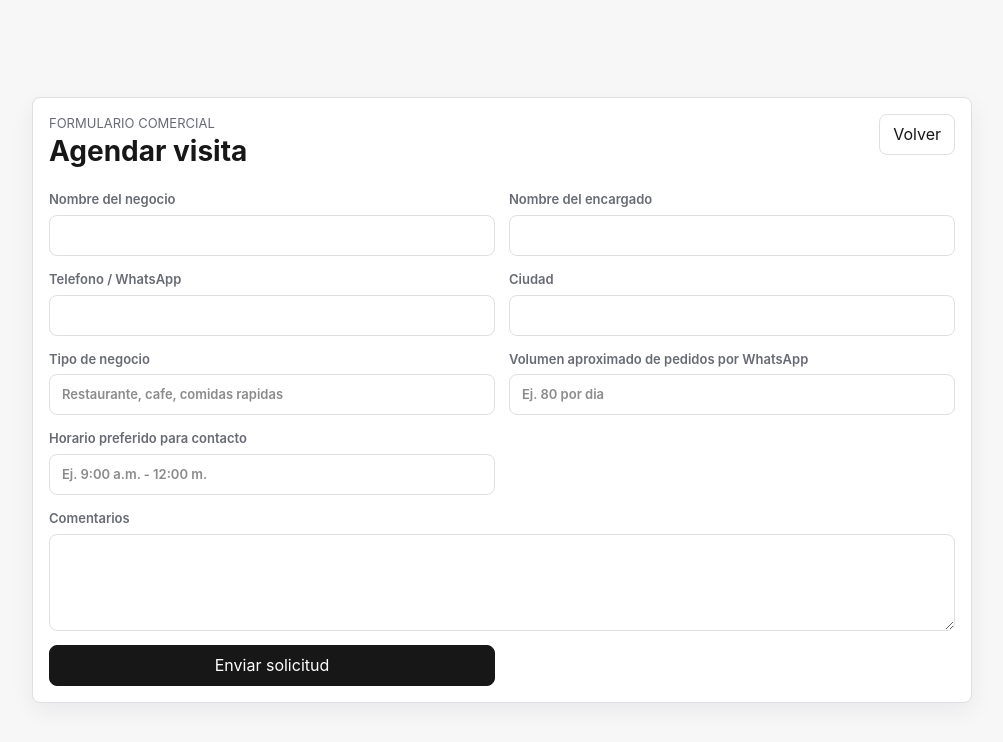
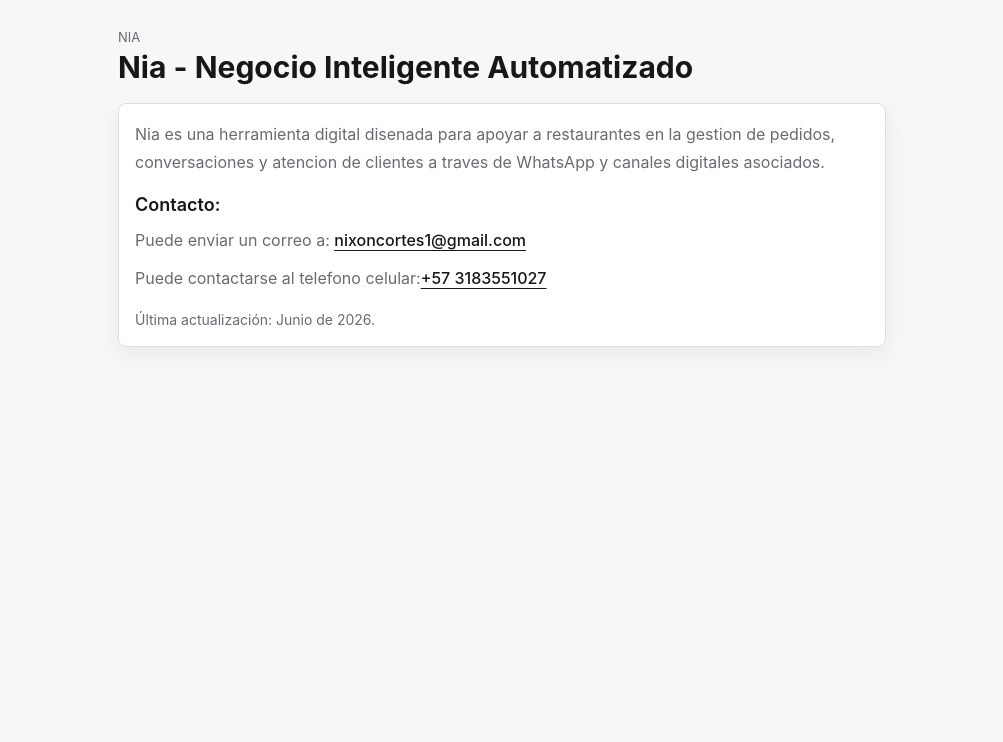
Before and after one commit to NixonCortesTabares/Nia, a React (Vite) app in the folder client/: page /agendar-visita in a window 1280 px wide. Shown: the top 742 px of the page, without its empty margins (138-1141 px from the left). Built offline with nearby package versions, Linux system fonts and the light colour scheme; no server answers.

Commit message:
añadido timeout para las requests, y cambios a agendar visita

```diff
--- a/client/src/pages/AgendarVisitaPage.tsx
+++ b/client/src/pages/AgendarVisitaPage.tsx
@@ -1,35 +1,56 @@
-import { useState } from 'react'
-import { Button } from '../components/ui/Button'
 import { Card } from '../components/ui/Card'
-import { useRouter } from '../routes/AppRoutes'
 
 export function AgendarVisitaPage() {
-  const { navigate } = useRouter()
-  const [sent, setSent] = useState(false)
 
-  return (
-    <main className="auth-page schedule-page">
-      <Card className="wide-card">
-        <div className="page-heading">
+ return (
+    <main className="content">
+      <div className="stack mx-auto max-w-3xl">
+        <section className="stack">
           <div>
-            <p className="eyebrow">Formulario comercial</p>
-            <h1>Agendar visita</h1>
+            <p className="eyebrow">Nia</p>
+            <h1 className="m-0 text-3xl font-bold text-[var(--text)]">
+              Nia - Negocio Inteligente Automatizado
+            </h1>
           </div>
-          <Button variant="ghost" onClick={() => navigate('/login')}>Volver</Button>
-        </div>
-        {sent ? <p className="success-message">Solicitud registrada de forma mock. El equipo comercial te contactara pronto.</p> : null}
-        <form className="form two-columns" onSubmit={(event) => { event.preventDefault(); setSent(true) }}>
-          <label>Nombre del negocio<input required /></label>
-          <label>Nombre del encargado<input required /></label>
-          <label>Telefono / WhatsApp<input required /></label>
-          <label>Ciudad<input required /></label>
-          <label>Tipo de negocio<input placeholder="Restaurante, cafe, comidas rapidas" /></label>
-          <label>Volumen aproximado de pedidos por WhatsApp<input placeholder="Ej. 80 por dia" /></label>
-          <label>Horario preferido para contacto<input placeholder="Ej. 9:00 a.m. - 12:00 m." /></label>
-          <label className="full">Comentarios<textarea rows={4} /></label>
-          <Button variant="primary" type="submit">Enviar solicitud</Button>
-        </form>
-      </Card>
+
+          <Card className="stack text-sm leading-7 text-[var(--text)] sm:text-base">
+            <p>
+              Nia es una herramienta digital disenada para apoyar a restaurantes
+              en la gestion de pedidos, conversaciones y atencion de clientes a
+              traves de WhatsApp y canales digitales asociados.
+            </p>
+
+            <section className="stack compact">
+              <h2 className="m-0 text-xl font-semibold text-[var(--text)]">
+                Contacto:
+              </h2>
+
+              <p className="m-0 text-[var(--muted)]">
+                Puede enviar un correo a:{' '}
+                <a
+                  className="font-medium text-[var(--text)] underline underline-offset-4"
+                  href="mailto:nixoncortes1@gmail.com"
+                >
+                  nixoncortes1@gmail.com
+                </a>
+              </p>
+               <p className="m-0 text-[var(--muted)]">
+                Puede contactarse al telefono celular:
+                <a
+                  className="font-medium text-[var(--text)] underline underline-offset-4"
+                >
+                  +57 3183551027
+                </a>
+              </p>
+            </section>
+
+            <p className="m-0 text-sm text-[var(--muted)]">
+              Última actualización: Junio de 2026.
+            </p>
+          </Card>
+        </section>
+      </div>
     </main>
   )
+
 }
```
Also changed, not shown: 1 other file (tests, documents, lock files or other folders).
